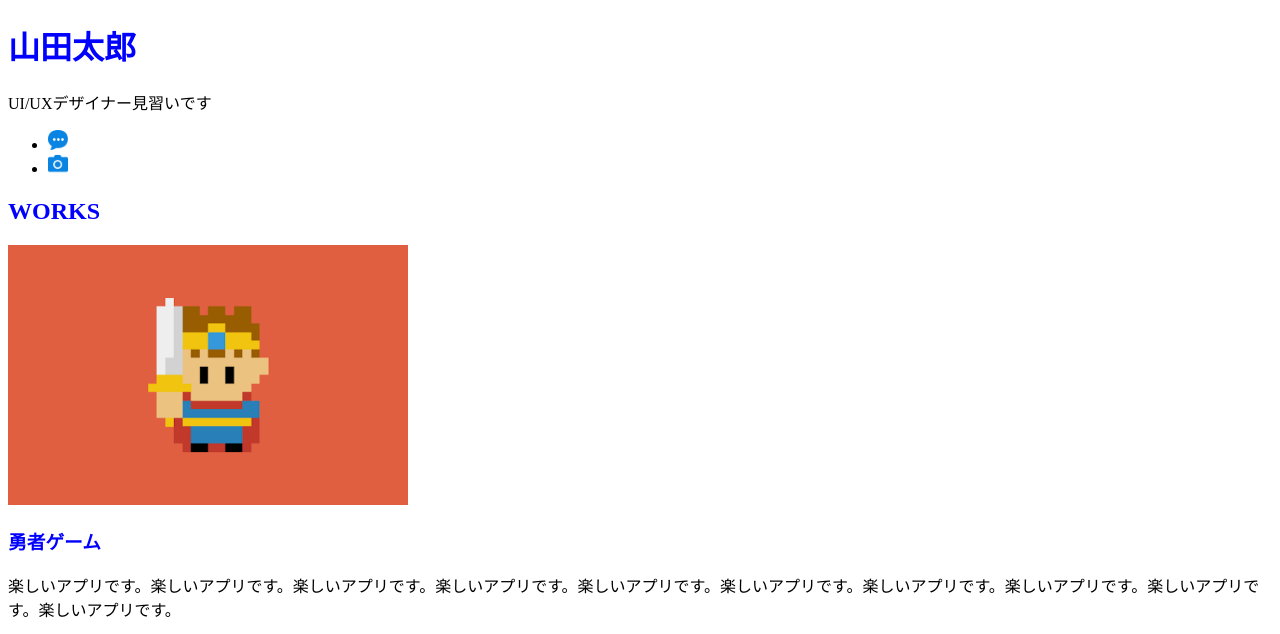
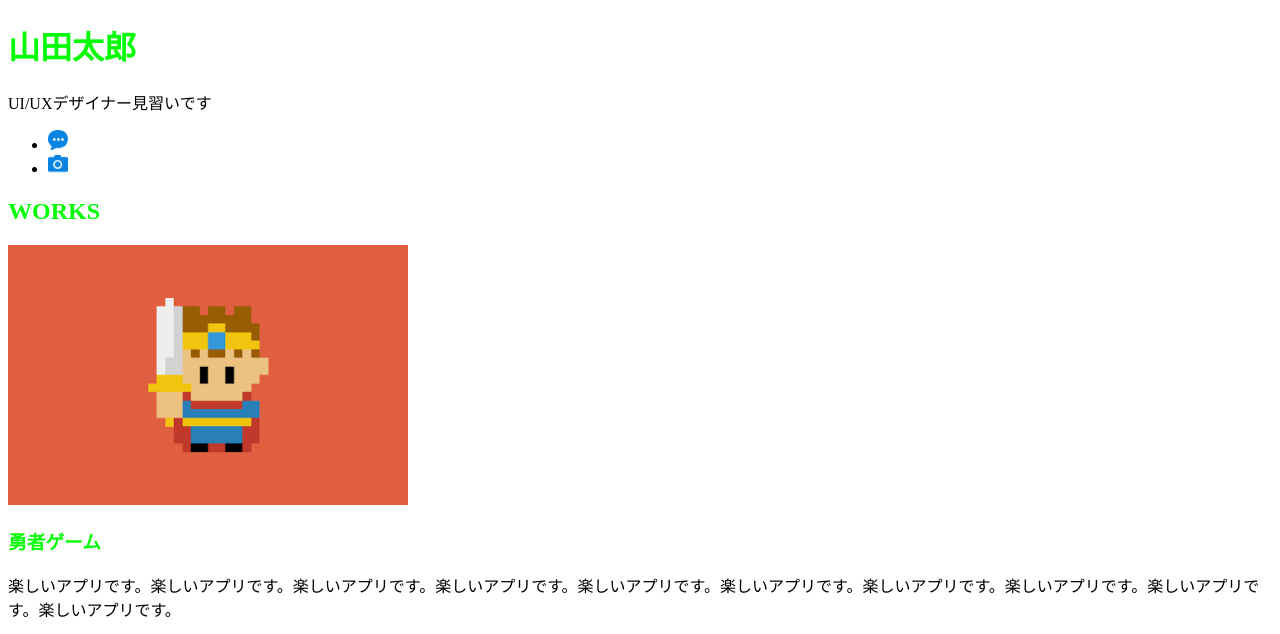
Before and after one commit to hagiwarat/test, a plain HTML site: page index.html in a window 1280 px wide. Shown: the part 131-765 px from the top of the page. Drawn offline with Linux system fonts and the light colour scheme.

Commit message:
文字色の変更

```diff
--- a/css/styles.css
+++ b/css/styles.css
@@ -1,3 +1,6 @@
 h1 {
-  color: blue;
+  /* color: blue; */
+  color: rgb(0, 255, 0);
+  color: #00ff00;
+  color: #0f0;
 }
```
